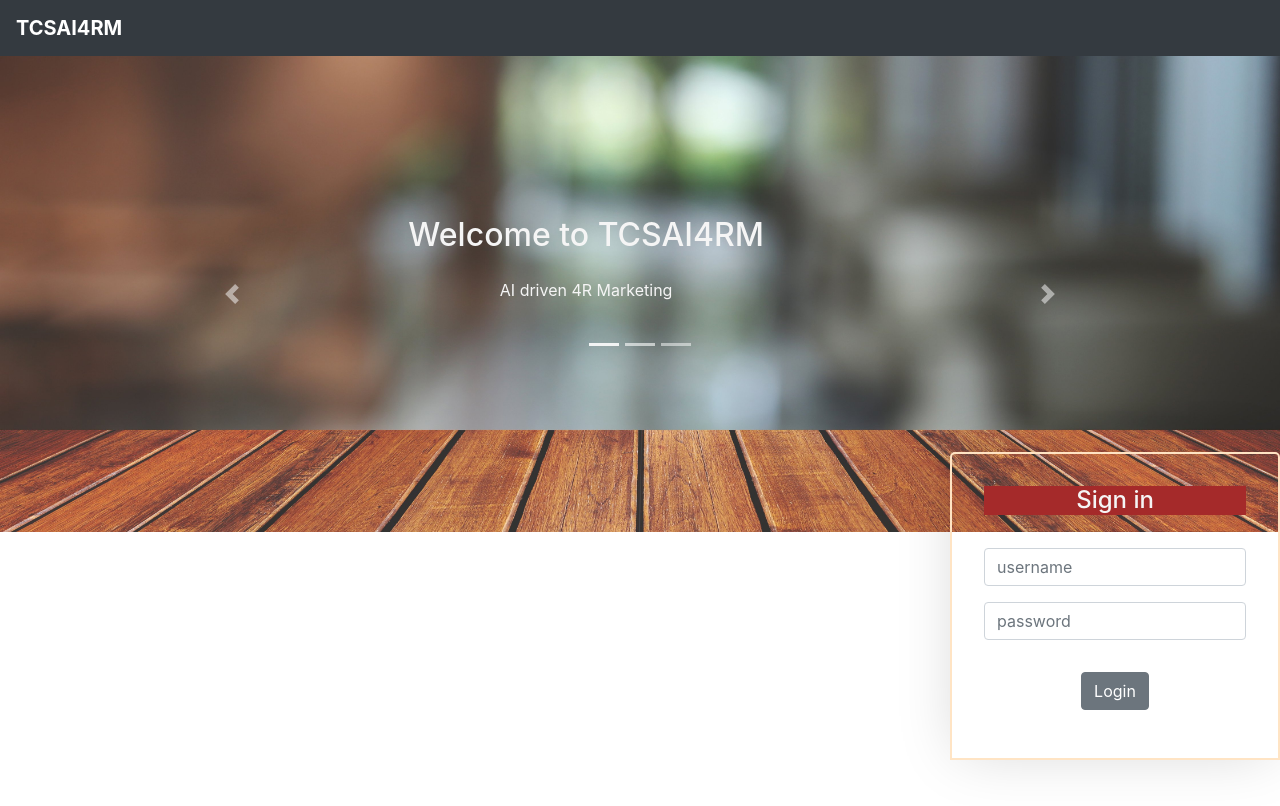
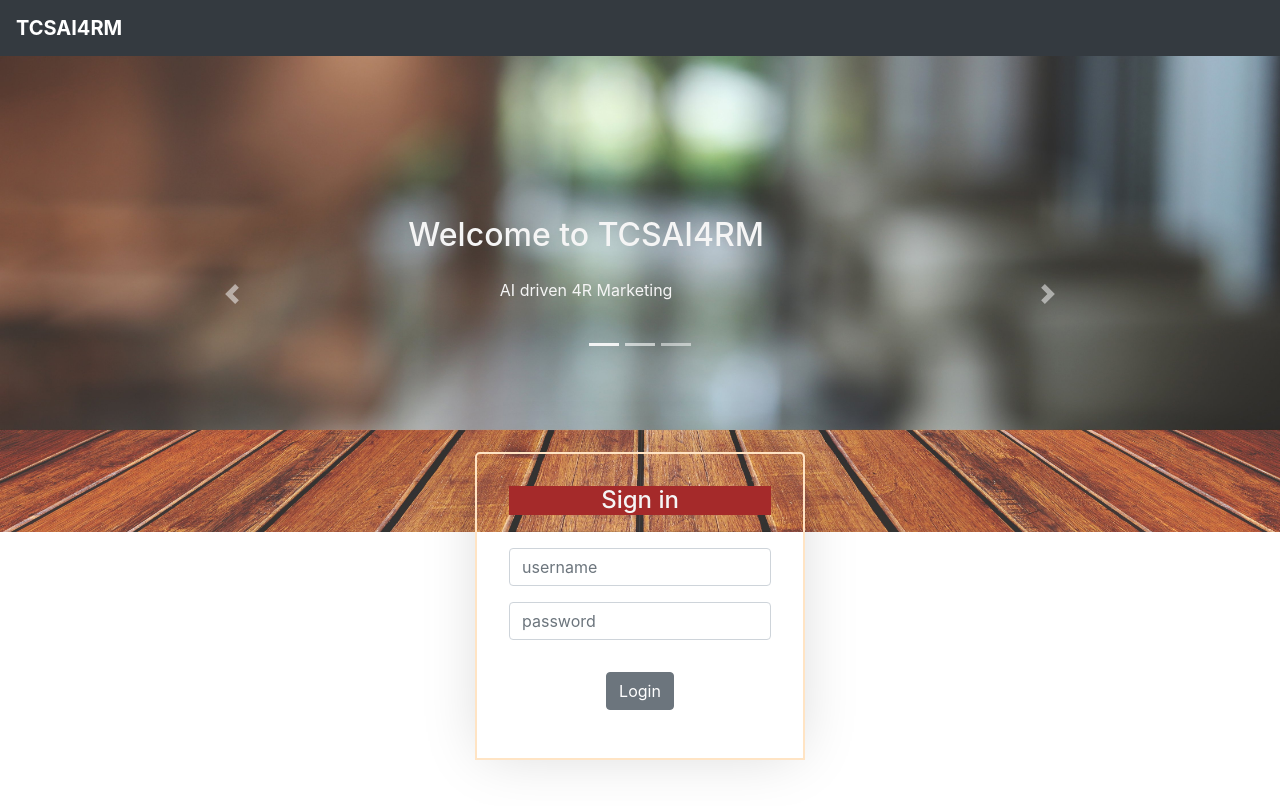
Before and after one commit to alan9262/ai4rm, a React (Create React App) app: page / in a window 1280 px wide. Shown: the top 806 px of the page. Built offline with nearby package versions, Linux system fonts and the light colour scheme.

Commit message:
changes again

```diff
--- a/src/App.css
+++ b/src/App.css
@@ -41,6 +41,7 @@
   width: 100%;
   margin-top: -5rem;
   margin-left: auto;
+  margin-right: auto;
   max-width: 330px;
   position: relative;
   /* margin: auto; */
--- a/src/components/Analytics.jsx
+++ b/src/components/Analytics.jsx
@@ -4,9 +4,8 @@ import RFTable from './RFTable';
 import MatrixTable from './MatrixTable';
 import HistoChart from './HistoChart';
 import StackedColumnChart from './StackedColumnChart';
-import Pie from './Pie';
 import BarChart from './BarChart';
-import { Button, Toast } from 'react-bootstrap';
+import {  Toast } from 'react-bootstrap';
 import { Container, Row, Col } from 'reactstrap';
 
 
--- a/src/components/Login.jsx
+++ b/src/components/Login.jsx
@@ -18,12 +18,7 @@ class Login extends Component {
     }
 
     render() {
-        const { logout } = this.props;
-        // if(logout){
-        //     this.setState({username: '', password: ''})
-        // }
         return (
-
             <div>
                 <div className="header-app">
                     <Example />
--- a/src/components/Navigation.jsx
+++ b/src/components/Navigation.jsx
@@ -2,8 +2,6 @@ import React, { Component } from 'react';
 import { BrowserRouter as Router, Switch, Route, Link } from 'react-router-dom';
 import Form from 'react-bootstrap/Form';
 import Navbar from 'react-bootstrap/Navbar';
-import Customer from './Customer.jsx';
-import App from '../App'
 import {
     Nav,
     Button
--- a/src/components/Tabular.jsx
+++ b/src/components/Tabular.jsx
@@ -1,5 +1,5 @@
 import React, { Component } from 'react';
-import { Table, Alert, Popover, PopoverHeader, PopoverBody } from 'reactstrap';
+import { Table } from 'reactstrap';
 
 class Tabular extends Component {
     state = {
```
Also changed, not shown: src/components/Carousel.jsx (+1 -8 lines), src/components/HistoChart.jsx (+1 -10 lines).
